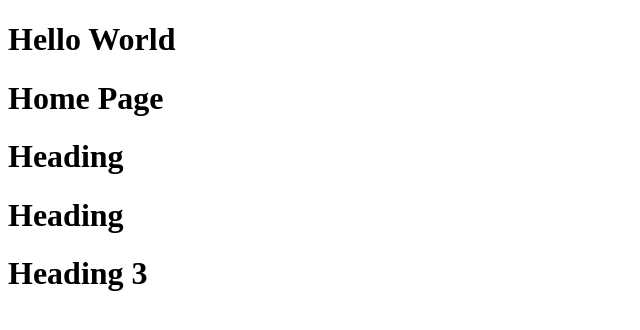
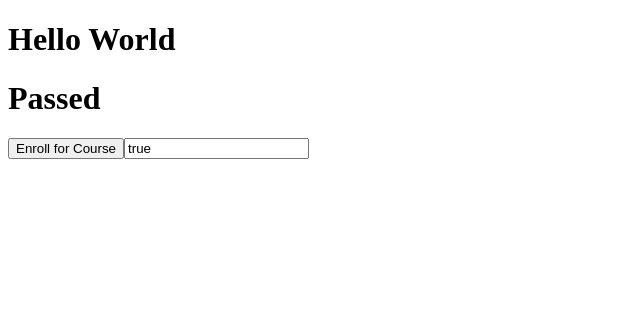
Before and after one commit to Mujib517/angular-6.1, an Angular app: page / in a window 1280 px wide. Shown: the top 330 px of the page, without its empty margins (0-640 px from the left). Built offline with nearby package versions, Linux system fonts and the light colour scheme.

Commit message:
Expr, prop binding

```diff
--- a/src/app/app.component.ts
+++ b/src/app/app.component.ts
@@ -1,7 +1,24 @@
 import { Component } from '@angular/core';
 
 @Component({
-  template: '<h1>Hello World</h1> <app-home></app-home>',
+  template: `<h1>Hello World</h1>
+      <h1>{{result?"Passed":"Failed"}}</h1>
+      <button [disabled]="getResult()">Enroll for Course</button>
+      <input type="text" [value]="result"/>
+`,
   selector: 'app-root'
 })
-export class AppComponent { }
+export class AppComponent {
+  private result = true;
+
+  private getResult() {
+    return !this.result;
+  }
+
+  // by default private
+  //0,"",false,undefined,NaN,null
+  //no conditional stmts. if else switch. Ternary prop ?:  && ||
+  // lite weight, no side effects
+  // props, model, state
+  // property binding
+}
--- a/src/app/home/home.component.ts
+++ b/src/app/home/home.component.ts
@@ -12,3 +12,4 @@ export class HomeComponent {
 // inline ',""/single line
 // multiline
 // separate file
+// Data binding: interpolation(expr), property binding, class binding, stylebinding, two way
```
Also changed, not shown: src/app/home/home.html (line endings or trailing spaces).
